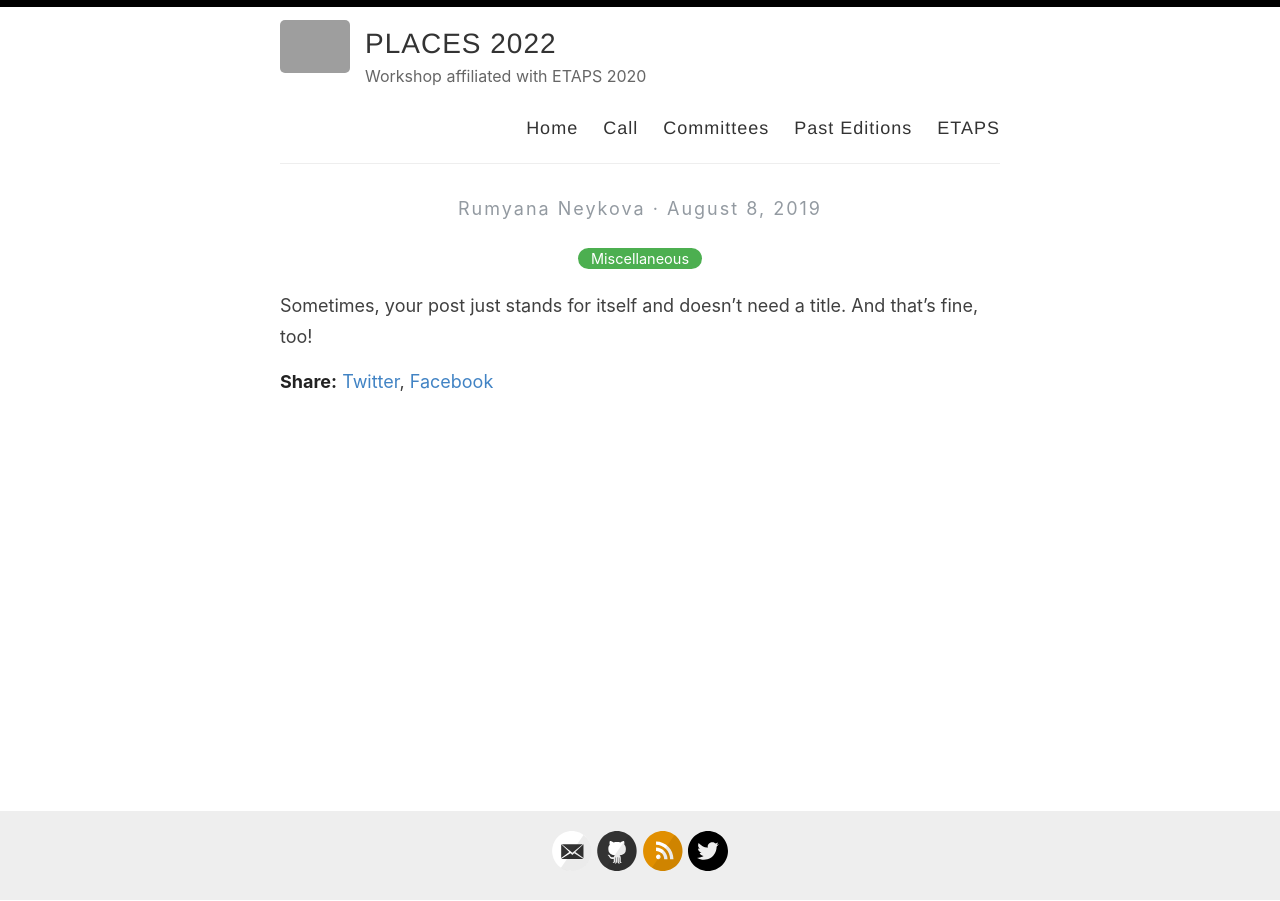
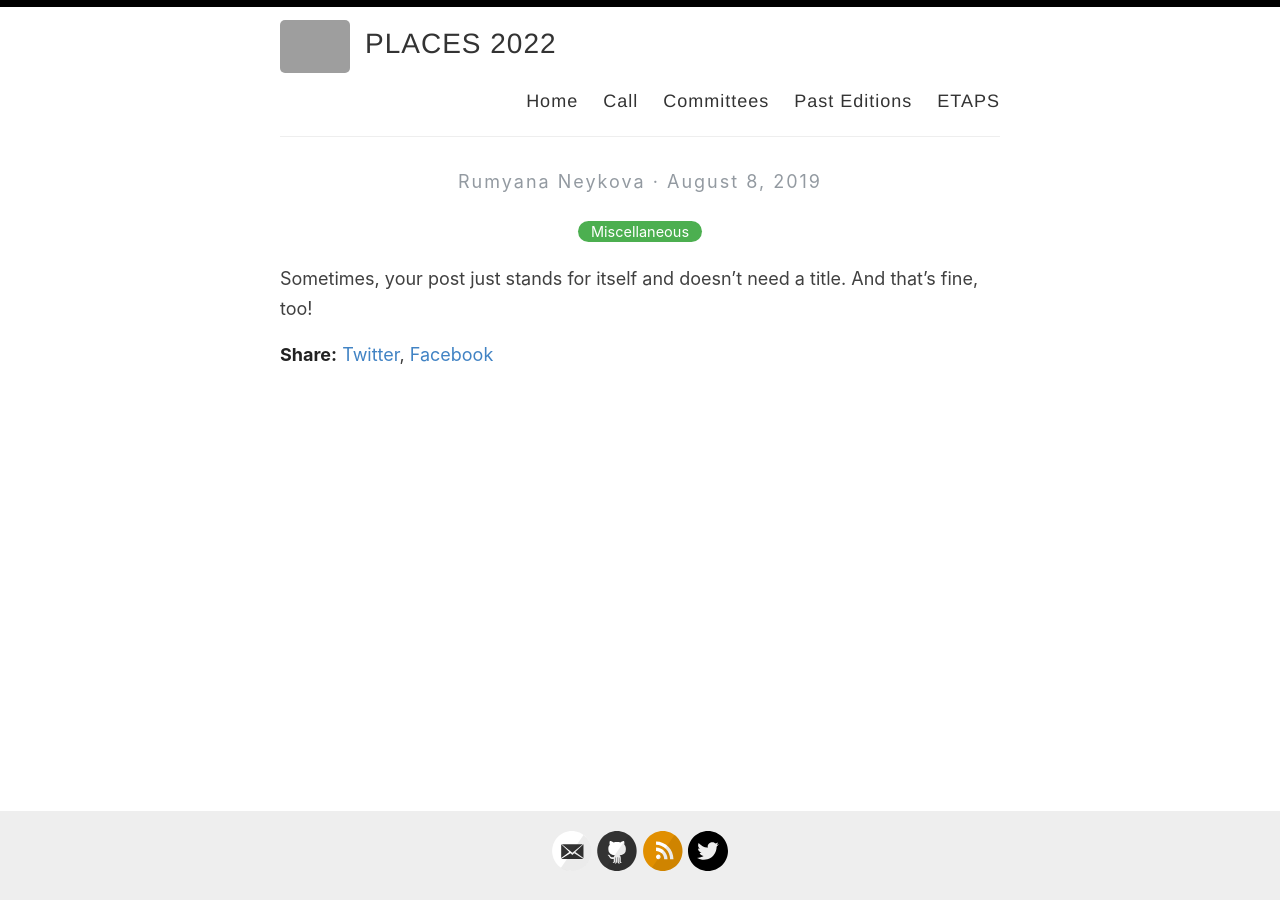
Before and after one commit to places-workshop/2022, a Jekyll site: the page built from _posts/2019-08-08-no-title-posts.md, in a window 1280 px wide. Built offline with Jekyll 4.4.1, drawn with Linux system fonts in a browser that asks for light colours; grey boxes are pictures that could not be loaded.

Commit message:
Update _config.yml

```diff
--- a/_config.yml
+++ b/_config.yml
@@ -9,7 +9,7 @@ name: PLACES 2022
 author: Rumyana Neykova
 
 # Short bio or description (displayed in the header)
-description: Workshop affiliated with ETAPS 2020
+description:
 
 # URL of your avatar or profile pic (you could use your GitHub profile pic)
 avatar: http://www.doc.ic.ac.uk/~dorchard/etapslogolarge_blue.png
```
